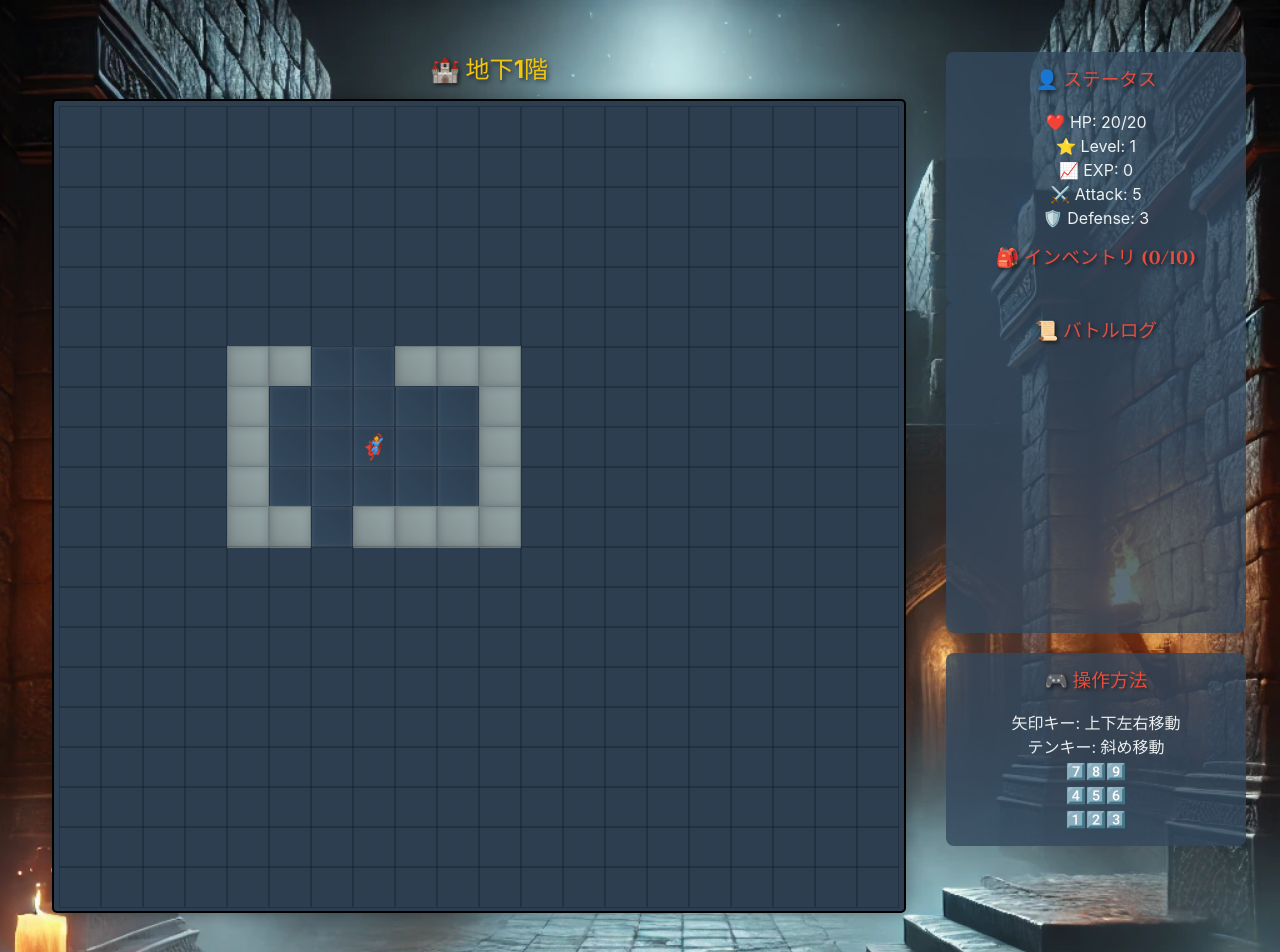
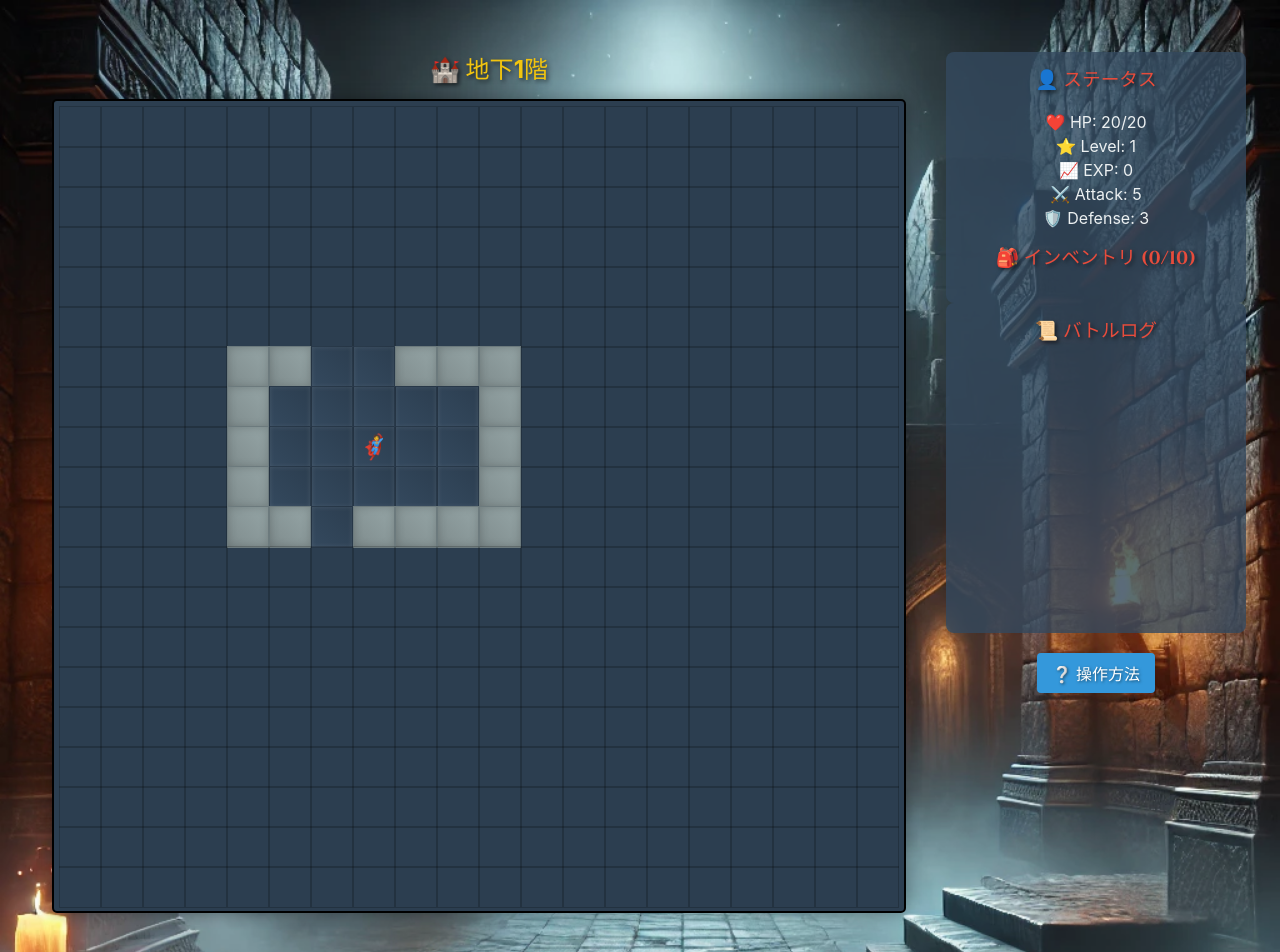
Before and after one commit to kekoyana/ai_game, a React (Vite) app in the folder roguelike/: page / in a window 1280 px wide. Shown: the top 952 px of the page. Built offline with nearby package versions, Linux system fonts and the light colour scheme.

Commit message:
操作方法をボタンにする

```diff
--- a/roguelike/src/Game.css
+++ b/roguelike/src/Game.css
@@ -181,12 +181,54 @@
   margin-bottom: 8px;
 }
 
+.help-button {
+  background-color: #3498db;
+  color: white;
+  border: none;
+  padding: 8px 15px;
+  border-radius: 4px;
+  cursor: pointer;
+  margin-top: 20px;
+  font-size: 16px;
+  transition: background-color 0.3s;
+}
+
+.help-button:hover {
+  background-color: #2980b9;
+}
+
 .operation-instructions {
-  background-color: rgba(52,73,94,0.8);
-  padding: 15px;
-  margin-top: 20px;
-  border-radius: 8px;
+  position: fixed;
+  top: 50%;
+  left: 50%;
+  transform: translate(-50%, -50%);
+  background-color: rgba(0, 0, 0, 0.9);
+  padding: 30px;
+  border-radius: 15px;
   color: #ecf0f1;
+  z-index: 1000;
+  min-width: 300px;
+}
+
+.operation-instructions h3 {
+  color: #e74c3c;
+  margin: 0 0 15px 0;
+}
+
+.close-button {
+  position: absolute;
+  top: 10px;
+  right: 10px;
+  background: none;
+  border: none;
+  color: #ecf0f1;
+  font-size: 20px;
+  cursor: pointer;
+  padding: 5px;
+}
+
+.close-button:hover {
+  color: #e74c3c;
 }
 
 .game-over, .game-clear {
--- a/roguelike/src/Game.tsx
+++ b/roguelike/src/Game.tsx
@@ -11,6 +11,7 @@ const Game: React.FC = () => {
   );
   const [showFloorAnnouncement, setShowFloorAnnouncement] = useState(true);
   const [prevFloor, setPrevFloor] = useState(1);
+  const [showHelp, setShowHelp] = useState(false);
 
   // 初期表示とフロア変更時のアナウンス表示
   useEffect(() => {
@@ -223,15 +224,21 @@ const Game: React.FC = () => {
           </div>
         </div>
 
-        {/* 操作説明 */}
+        <button className="help-button" onClick={() => setShowHelp(true)}>
+          ❔ 操作方法
+        </button>
+
+        {showHelp && (
           <div className="operation-instructions">
-          <h3 style={{ margin: '0 0 15px 0', color: '#e74c3c' }}>🎮 操作方法</h3>
+            <button className="close-button" onClick={() => setShowHelp(false)}>×</button>
+            <h3>🎮 操作方法</h3>
             <div>矢印キー: 上下左右移動</div>
             <div>テンキー: 斜め移動</div>
             <div>7️⃣8️⃣9️⃣</div>
             <div>4️⃣5️⃣6️⃣</div>
             <div>1️⃣2️⃣3️⃣</div>
           </div>
+        )}
       </div>
 
       {gameState.isGameOver && (
```
Lines whose indentation alone changed are shown as unchanged.
